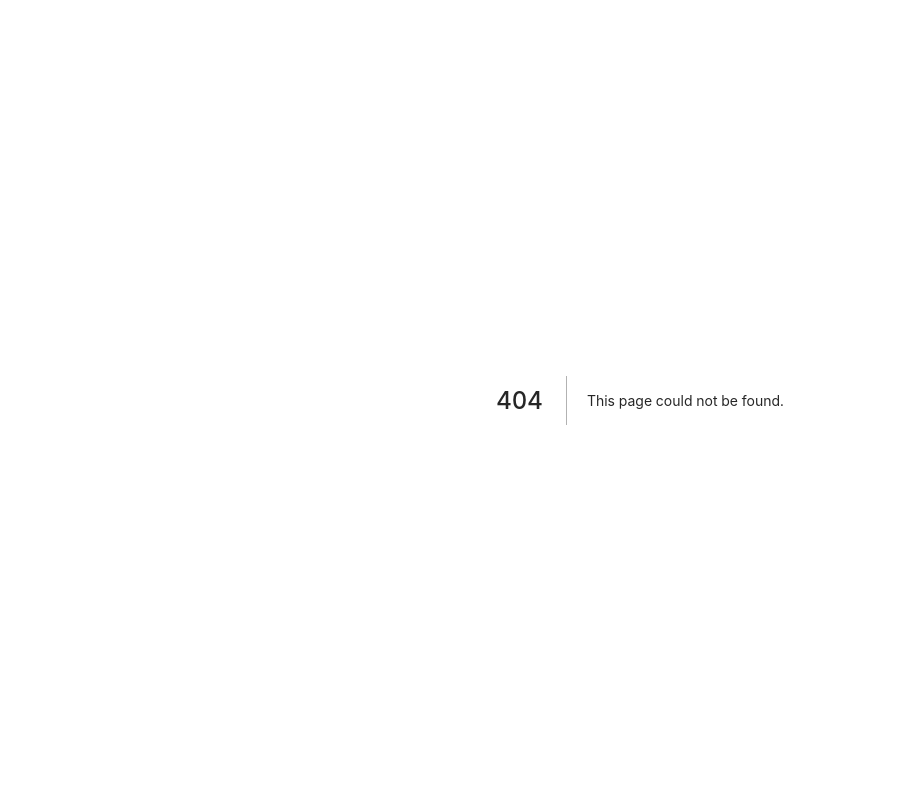
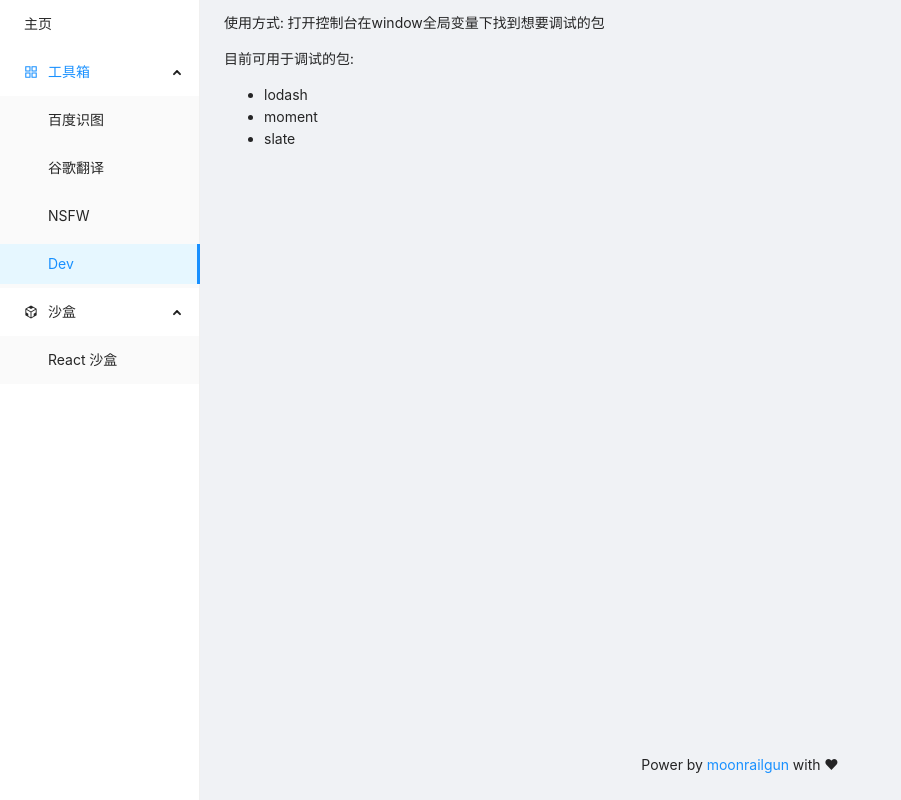
Before and after one commit to moonrailgun/moonrailgunAPI, a Next.js app: page /tools/dev in a window 1280 px wide. Before the commit this address had no page. Shown: the whole page, without its empty margins (0-901 px from the left). Built offline with nearby package versions, Linux system fonts and the light colour scheme.

Commit message:
add dev page to check package function

```diff
--- a/components/Layout.tsx
+++ b/components/Layout.tsx
@@ -45,6 +45,7 @@ const BaseLayout: React.FC<{
               {renderLink('/tools/ocr', '百度识图')}
               {renderLink('/tools/translate', '谷歌翻译')}
               {renderLink('/tools/nsfw', 'NSFW')}
+              {renderLink('/tools/dev', 'Dev')}
             </Menu.SubMenu>
             <Menu.SubMenu
               key="sandbox"
--- a/package.json
+++ b/package.json
@@ -15,12 +15,15 @@
     "axios": "^0.20.0",
     "baidu-aip-sdk": "^2.4.6",
     "got": "^11.5.2",
+    "lodash": "^4.17.20",
+    "moment": "^2.27.0",
     "mongoose": "^5.7.14",
     "next": "latest",
     "nsfwjs": "^2.2.0",
     "react": "^16.12.0",
     "react-dom": "^16.12.0",
     "react-use": "^15.3.3",
+    "slate": "^0.58.4",
     "styled-components": "^5.1.1"
   },
   "devDependencies": {
--- /dev/null
+++ b/pages/tools/dev.tsx
@@ -0,0 +1,31 @@
+import React, { useEffect, useState, useRef } from 'react';
+import BaseLayout from '../../components/Layout';
+
+const packages: { [packageName: string]: any } = {
+  lodash: import('lodash'),
+  moment: import('moment'),
+  slate: import('slate'),
+};
+
+Object.entries(packages).forEach(([name, promise]) => {
+  promise.then((module) => {
+    (window as any)[name] = module;
+  });
+});
+
+const DevPage: React.FC = () => {
+  return (
+    <BaseLayout title="DEV" link="/tools/dev">
+      <p>使用方式: 打开控制台在window全局变量下找到想要调试的包</p>
+      <p>目前可用于调试的包:</p>
+
+      <ul>
+        {Object.keys(packages).map((p) => (
+          <li key={p}>{p}</li>
+        ))}
+      </ul>
+    </BaseLayout>
+  );
+};
+
+export default DevPage;
```
Also changed, not shown: 1 other file (tests, documents, lock files or other folders).
